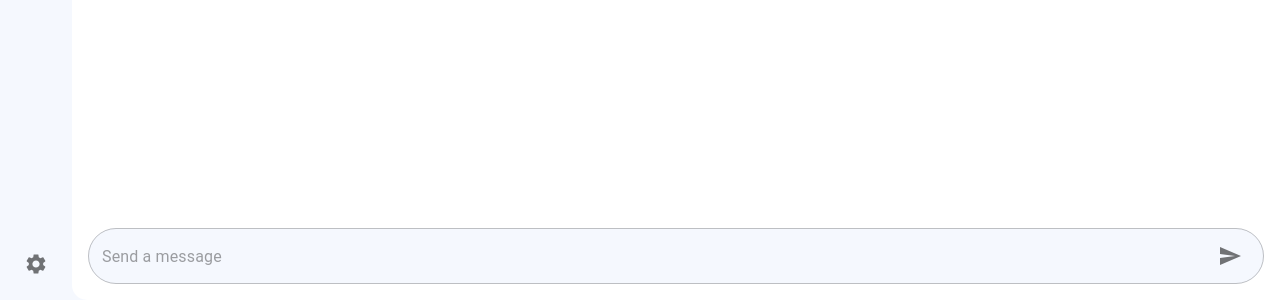
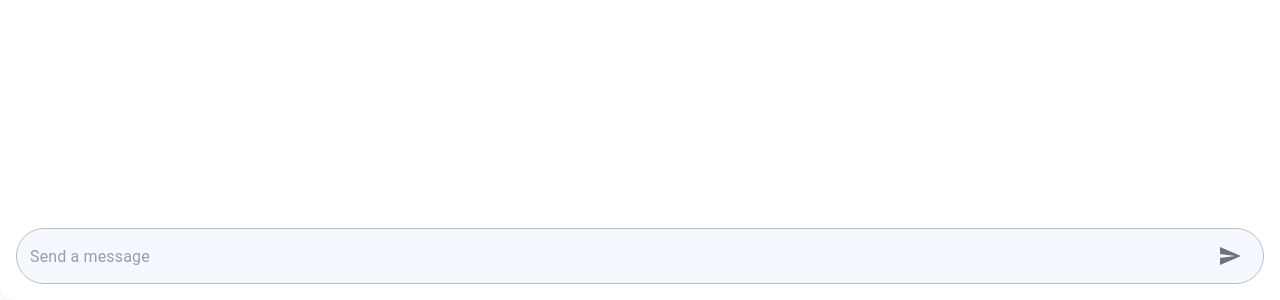
Before and after one commit to Girihanbudi/sample-openai-integration, a Next.js app: page / in a window 1280 px wide. Shown: the part 500-800 px from the top of the page. Built offline with nearby package versions, Linux system fonts and the light colour scheme; what next-redux-wrapper would draw is missing.

Commit message:
hide setting

```diff
--- a/app/page.tsx
+++ b/app/page.tsx
@@ -56,7 +56,7 @@ export default function Home() {
           justifyContent: "space-between",
         }}
       >
-        <Stack justifyContent="space-between" sx={{ m: 2 }}>
+        {/* <Stack justifyContent="space-between" sx={{ m: 2 }}>
           <Box />
           <Box>
             <Box sx={{ flexGrow: 1 }} />
@@ -64,7 +64,7 @@ export default function Home() {
               <SettingsIcon />
             </IconButton>
           </Box>
-        </Stack>
+        </Stack> */}
 
         <Paper
           elevation={0}
```
